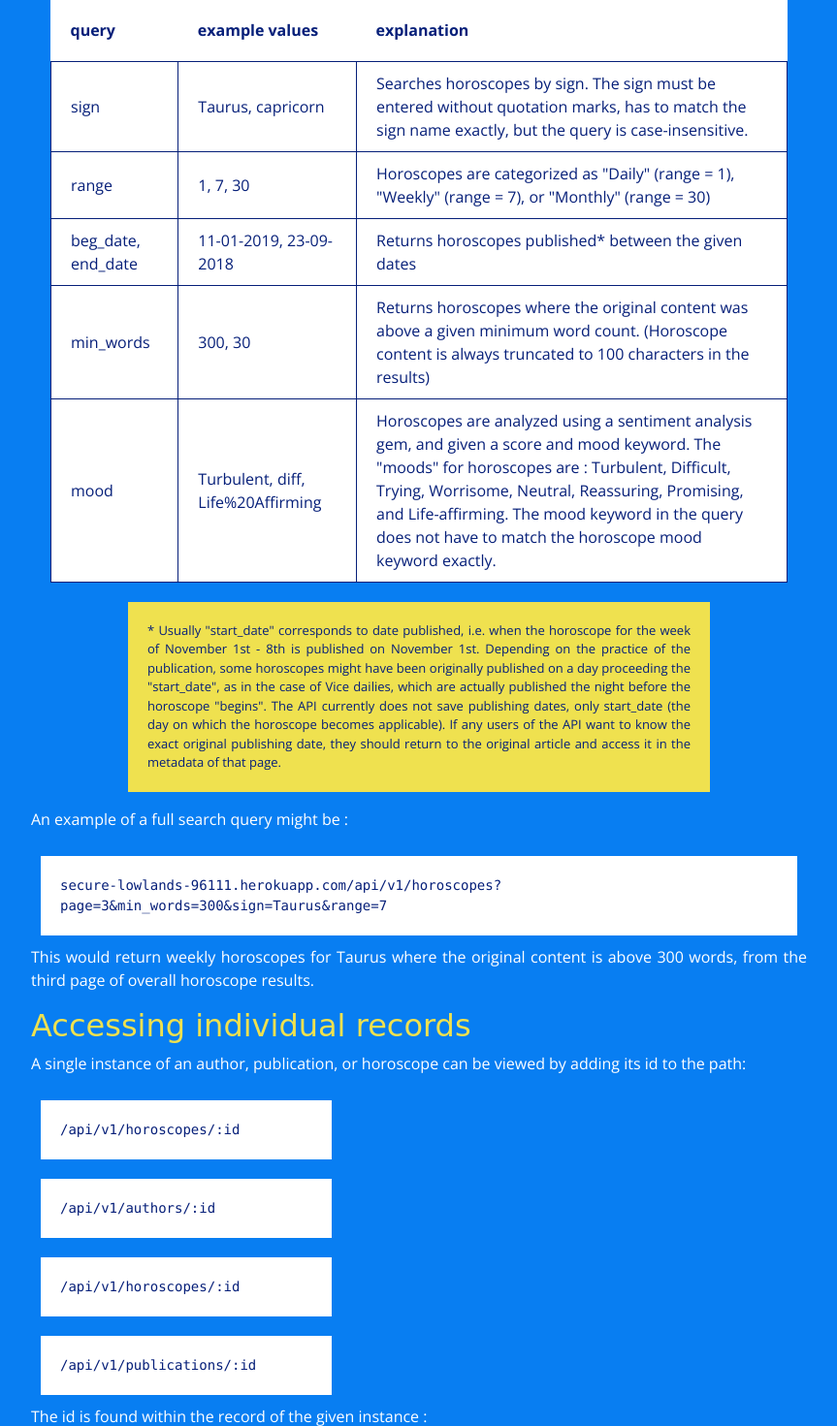
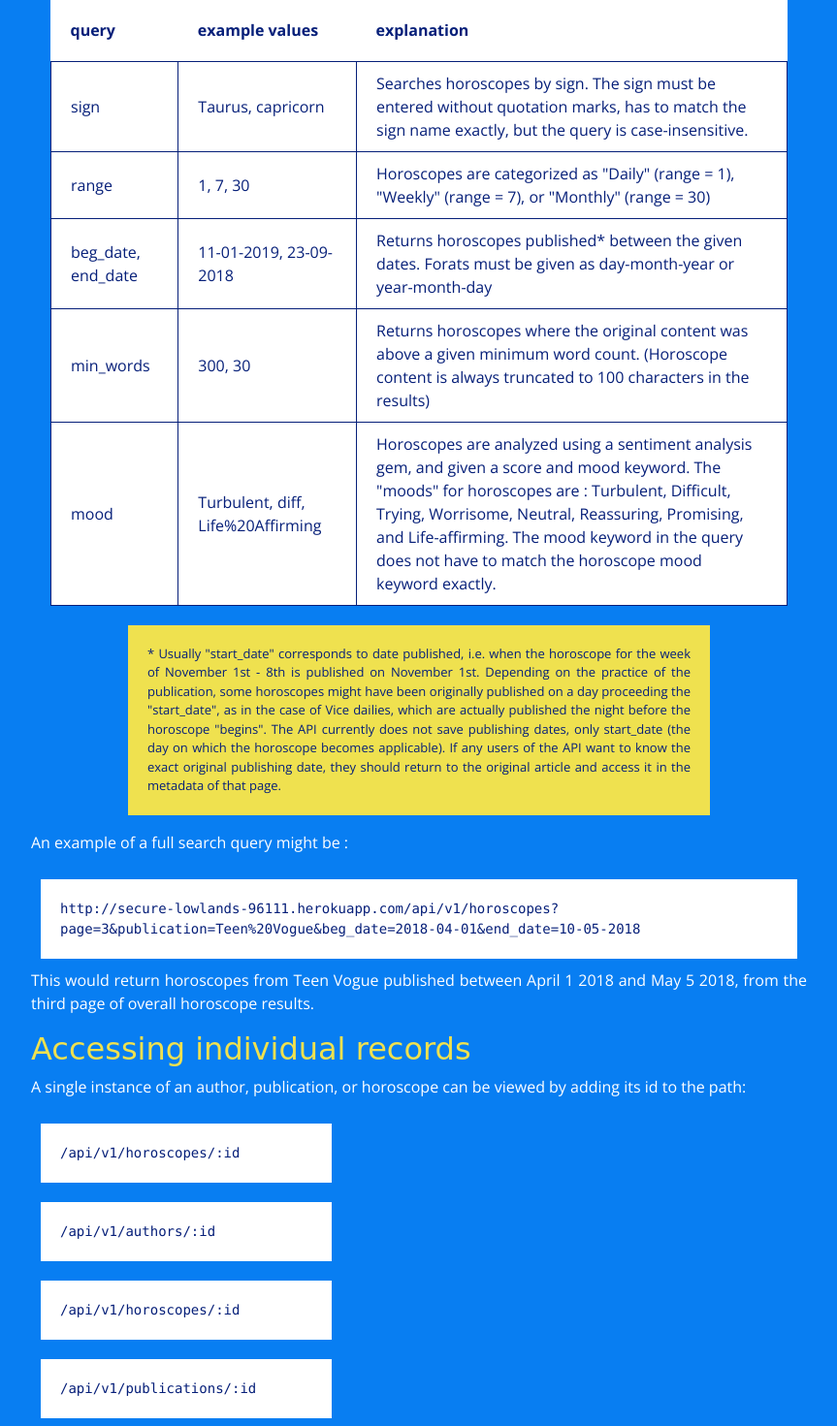
Before and after one commit to sbalsom/astrology-api, a Rails app: page / in a window 1280 px wide. Shown: the part 2781-4252 px from the top of the page at 97% size, without its empty margins (208-1071 px from the left). Run offline with Rails 7, Linux system fonts and the light colour scheme; style sheets or scripts are compiled from the project's sources; parts of the project's set-up code (start-up, migrations or seed data) failed here and were passed over; some libraries are stand-ins or nearby versions; some web fonts are replaced.

Commit message:
gives a working example query in readme

```diff
--- a/app/views/pages/home.html.erb
+++ b/app/views/pages/home.html.erb
@@ -104,7 +104,7 @@
     <tr>
       <td>beg_date, end_date</td>
       <td>11-01-2019, 23-09-2018 </td>
-      <td>Returns horoscopes published* between the given dates</td>
+      <td>Returns horoscopes published* between the given dates. Forats must be given as day-month-year or year-month-day</td>
     </tr>
     <tr>
       <td>min_words</td>
@@ -124,10 +124,10 @@
 
     <p>An example  of a full search query might be :</p>
 
-    <code>secure-lowlands-96111.herokuapp.com/api/v1/horoscopes?page=3&min_words=300&sign=Taurus&range=7
+    <code>http://secure-lowlands-96111.herokuapp.com/api/v1/horoscopes?page=3&publication=Teen%20Vogue&beg_date=2018-04-01&end_date=10-05-2018
     </code>
 
-    <p>This would return weekly horoscopes for Taurus where the original content is above 300 words, from the third page of overall horoscope results.</p>
+    <p>This would return horoscopes from Teen Vogue published between April 1 2018 and May 5 2018, from the third page of overall horoscope results.</p>
 </div>
   <div class="max-800">
     <h2>Accessing individual records</h2>
```
